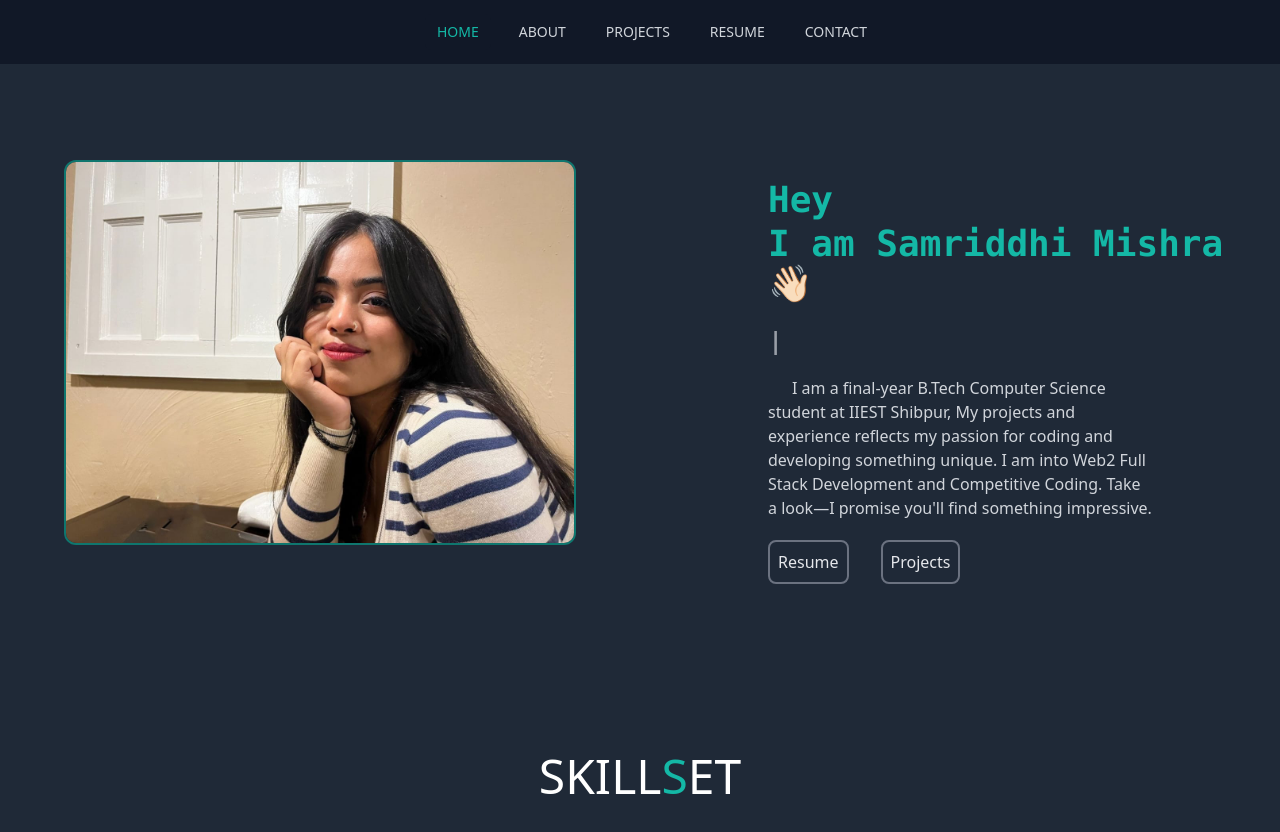
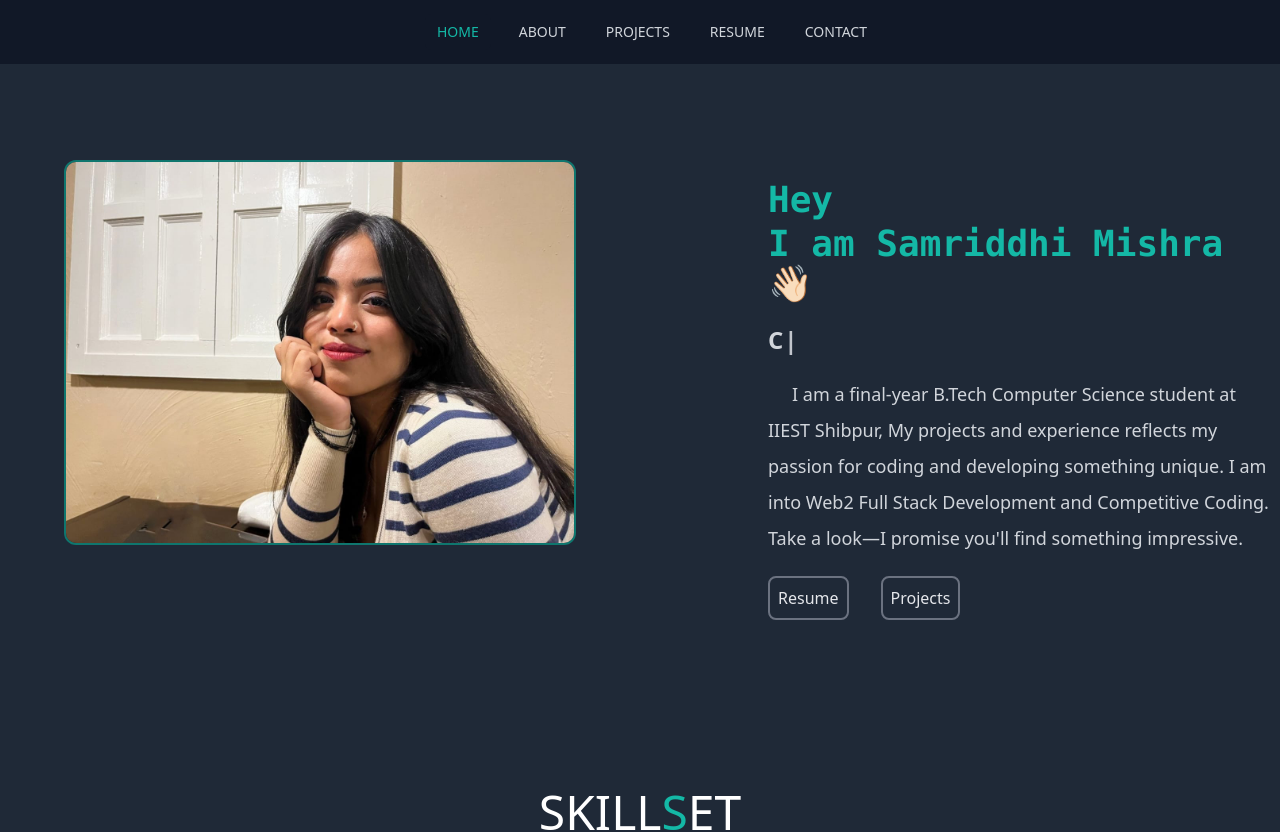
Before and after one commit to Sam1192229/samriddhi_portfolio_react, a React (Create React App) app: page / in a window 1280 px wide. Shown: the top 832 px of the page. Built offline with nearby package versions, Linux system fonts and the light colour scheme.

Commit message:
Update Home.js

```diff
--- a/src/Home.js
+++ b/src/Home.js
@@ -40,10 +40,9 @@ const Home = () => {
 
     <div className='bg-gray-800'>
     <div className='flex flex-col gap-32'>
-
-      <div className="bg-gray-800 flex md:flex-row gap-48 justify-center mt-24">
-        <img src={logo} alt="hello" className='h-3/5 w-2/5 ml-16  border-teal-700 border-2  animate-fall3 rounded-xl' />
-        <div className='flex flex-col gap-5 '>
+    <div className="bg-gray-800 flex flex-col lg:flex-row gap-12 lg:gap-48 justify-center mt-24 items-center lg:items-start">
+        <img src={logo} alt="hello" className='w-3/5 lg:w-2/5 ml-16  border-teal-700 border-2  animate-fall3 rounded-xl' />
+        <div className='flex flex-col gap-5 text-center lg:text-left items-center lg:items-start '>
           <Particle id="tsparticles" />
           <div className='flex flex-col gap-1'>
             <div className='text-teal-500 text-4xl font-bold font-mono animate-fall '>
@@ -57,7 +56,7 @@ Hey
           <p className='text-gray-300 font-bold text-2xl text-nowrap '>
             <Type />
           </p>
-          <p className='text-balance text-gray-300  indent-6 mr-32'>I am a final-year B.Tech Computer Science student at IIEST Shibpur, My projects and experience reflects my passion for coding and developing something unique. I am into Web2 Full Stack Development and Competitive Coding. Take a look—I promise you'll find something impressive.</p>
+          <p className='text-balance text-gray-300 text-base lg:text-lg leading-relaxed lg:leading-loose mx-6 lg:mx-0  indent-6 mr-32'>I am a final-year B.Tech Computer Science student at IIEST Shibpur, My projects and experience reflects my passion for coding and developing something unique. I am into Web2 Full Stack Development and Competitive Coding. Take a look—I promise you'll find something impressive.</p>
           <div className='flex md:flex-row gap-8'>
             <Link to='/resume'>
               <button className='border-2 border-gray-500 p-2 rounded-lg text-gray-200 transition ease-in-out delay-150 bg-gray-800 hover:-translate-y-1 hover:scale-110 hover:bg-teal-500 duration-300 hover:text-white'>Resume</button>
```
